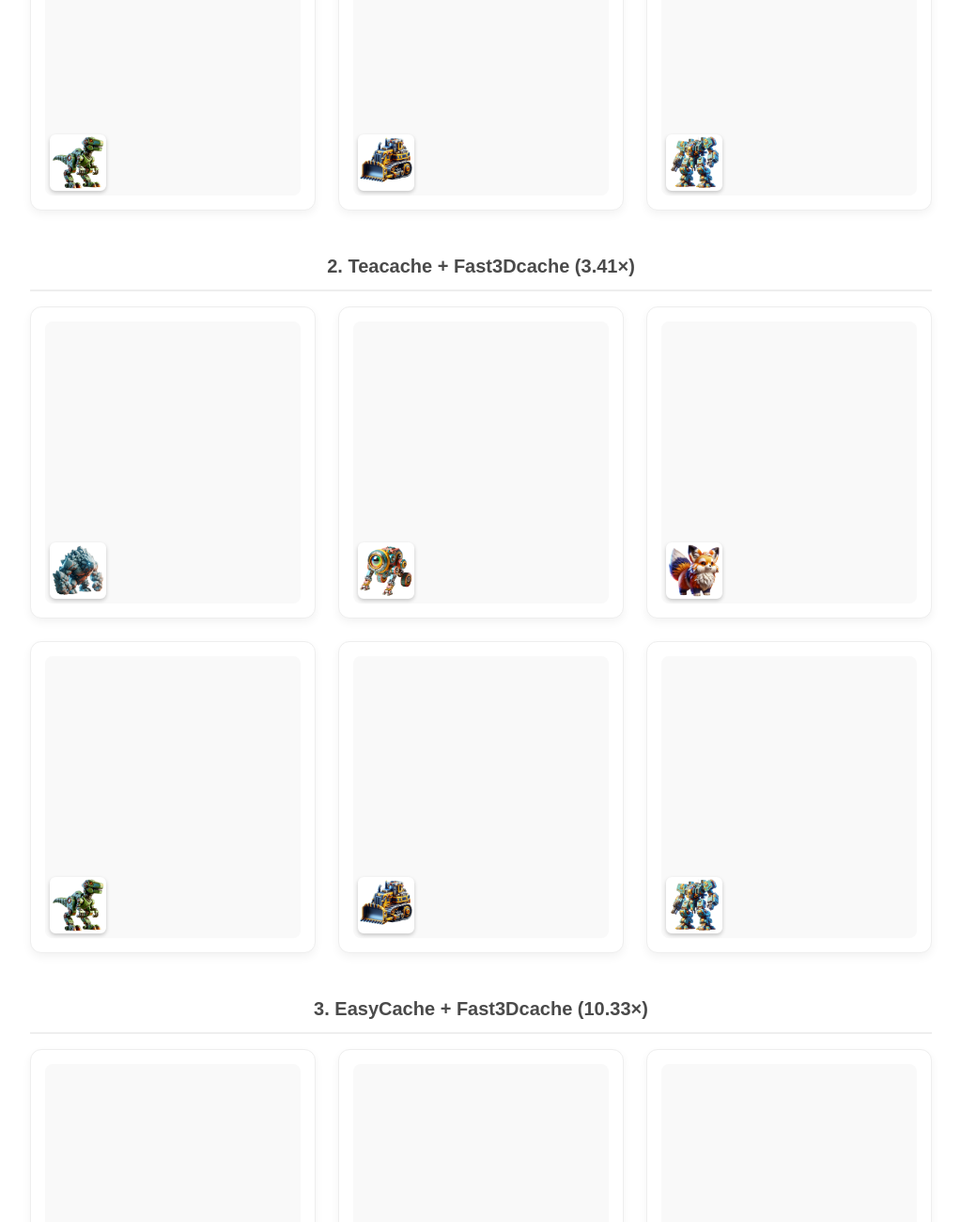
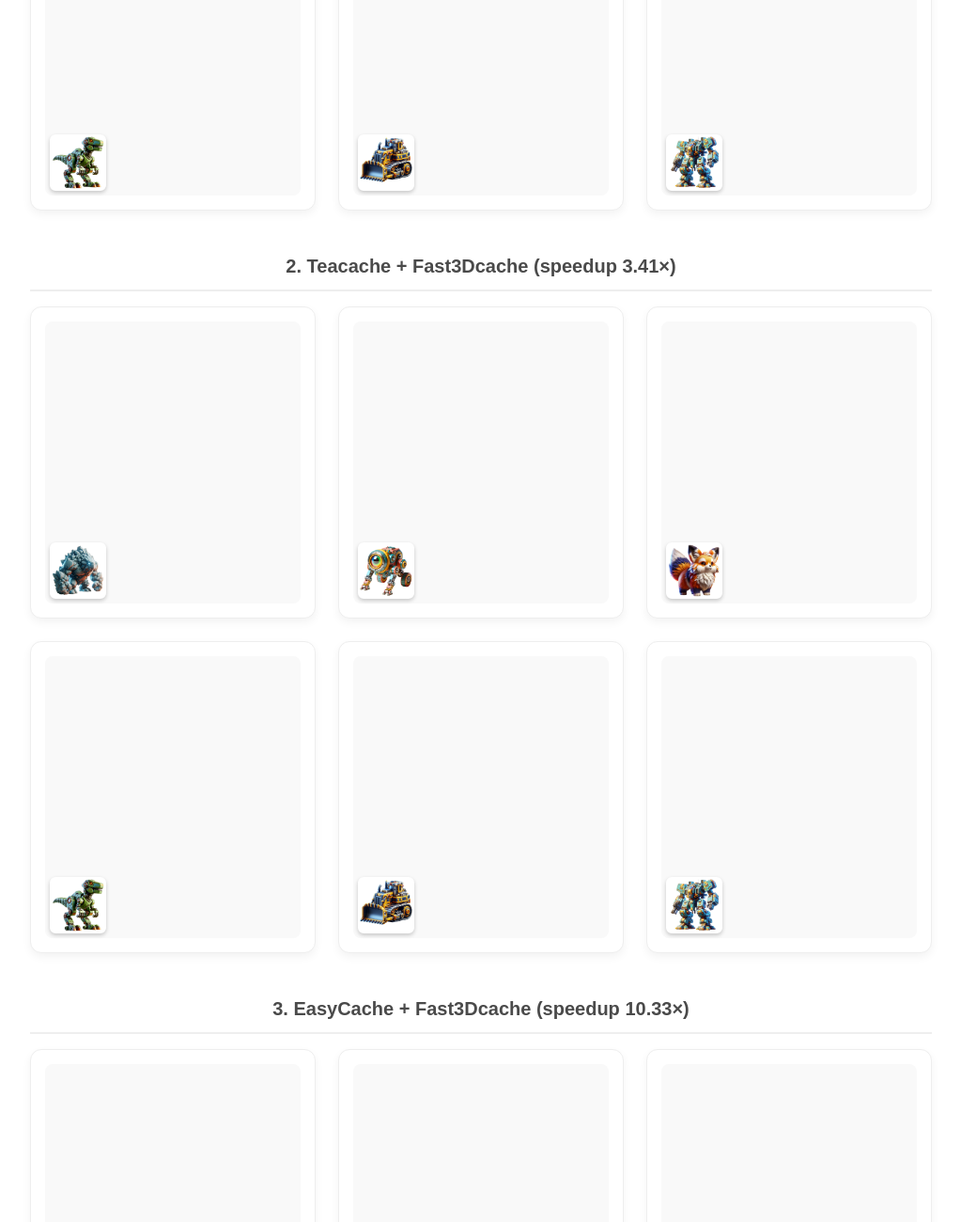
Before and after one commit to Mulinjushi/Fast3Dcache.github.io, a plain HTML site: page index.html in a window 1280 px wide. Shown: the part 4223-5523 px from the top of the page at 94% size, without its empty margins (128-1151 px from the left). Drawn offline with nearby package versions, Linux system fonts and the light colour scheme; some icons are missing; a web font is replaced by a local one.

Commit message:
final_version

```diff
--- a/index.html
+++ b/index.html
@@ -596,7 +596,7 @@
       </div>
 
 
-      <h3 class="subsection-title">2. Teacache + Fast3Dcache (3.41×)</h3>
+      <h3 class="subsection-title">2. Teacache + Fast3Dcache (speedup 3.41×)</h3>
       <div class="columns is-multiline is-centered">
 
         <!-- Case 1 -->
@@ -693,7 +693,7 @@
         </div>
       </div>
 
-      <h3 class="subsection-title">3. EasyCache + Fast3Dcache (10.33×)</h3>
+      <h3 class="subsection-title">3. EasyCache + Fast3Dcache (speedup 10.33×)</h3>
             <div class="columns is-multiline is-centered">
 
         <!-- Case 1 -->
```
